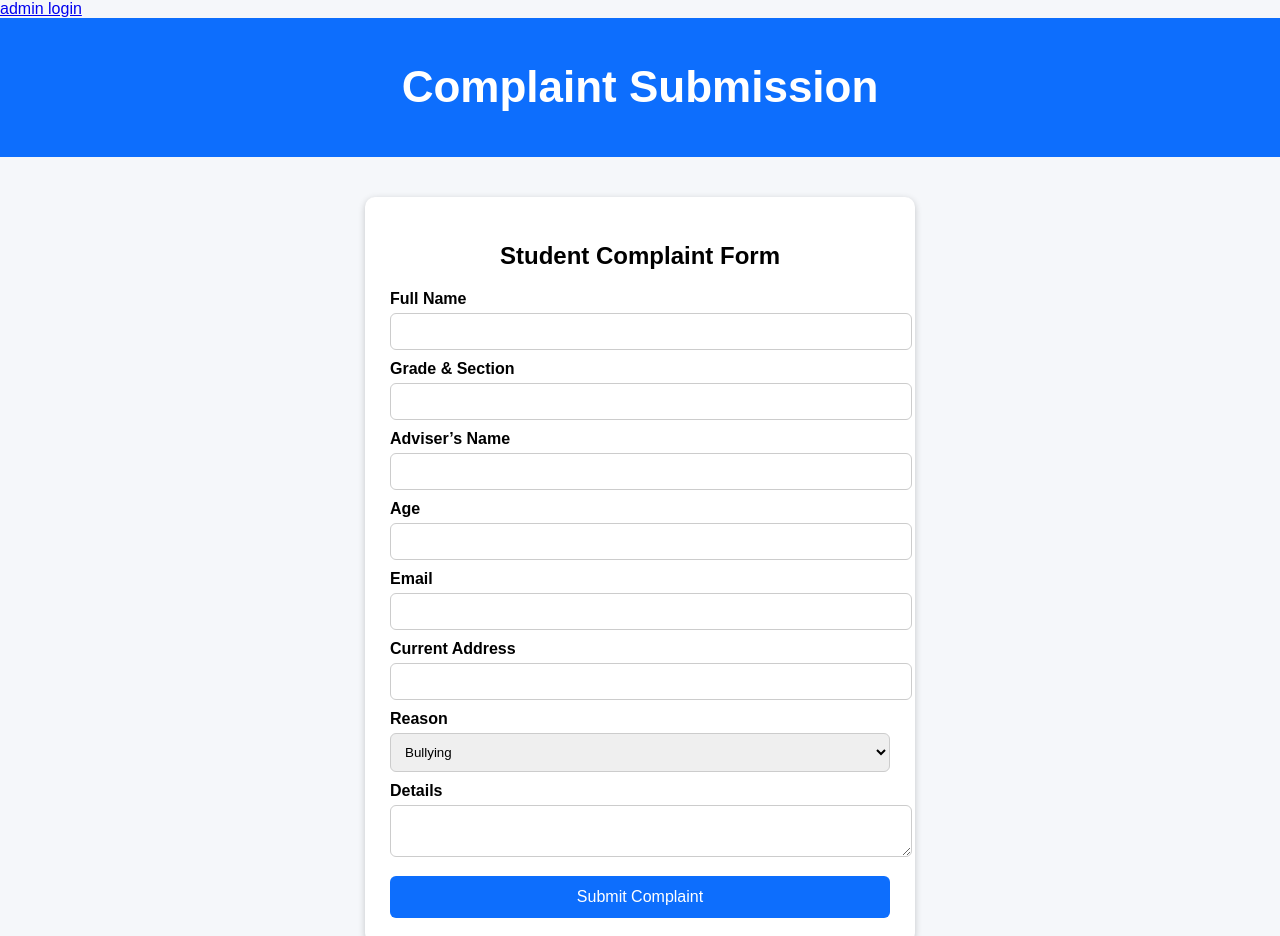
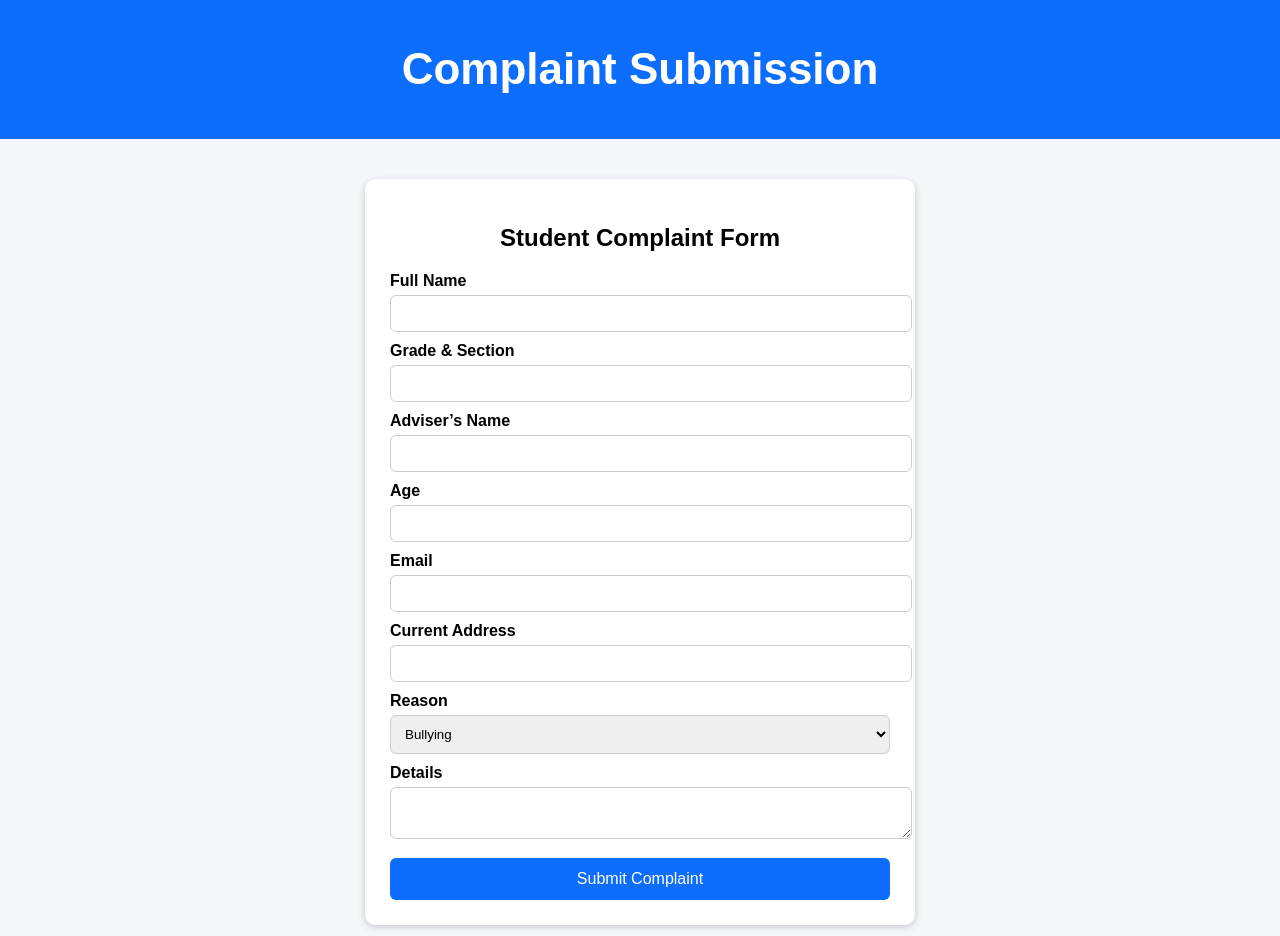
Before and after one commit to Jimmyhue-ops/VFL-SYSTEM.website, a plain HTML site: page index.html in a window 1280 px wide. Shown: the top 936 px of the page. Drawn offline with Linux system fonts and the light colour scheme.

Commit message:
Update index.html

```diff
--- a/index.html
+++ b/index.html
@@ -5,7 +5,6 @@
     <meta name="viewport" content="width=device-width, initial-scale=1.0">
     <title>Complaint Form</title>
     <link rel="stylesheet" href="index.css">
-     <a href="admin.html">admin login</a>
 </head>
 <body>
 
```
